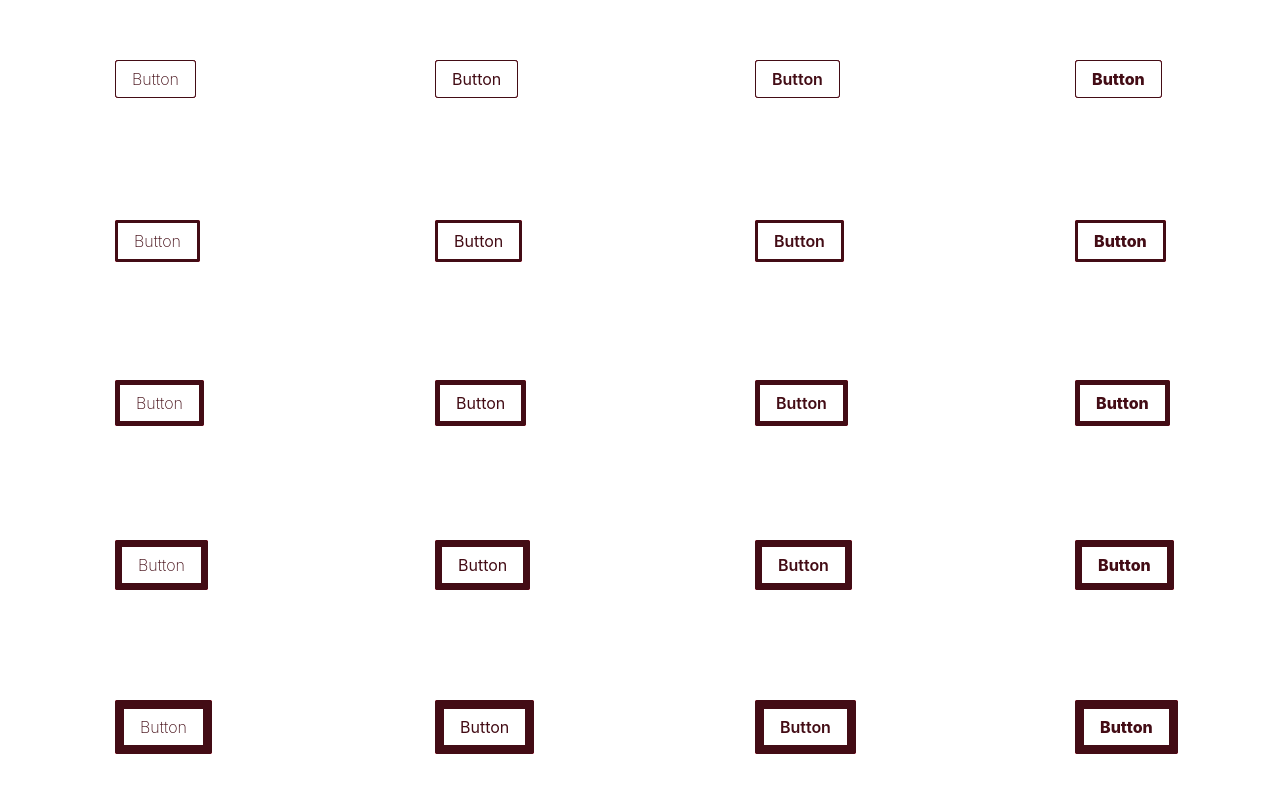
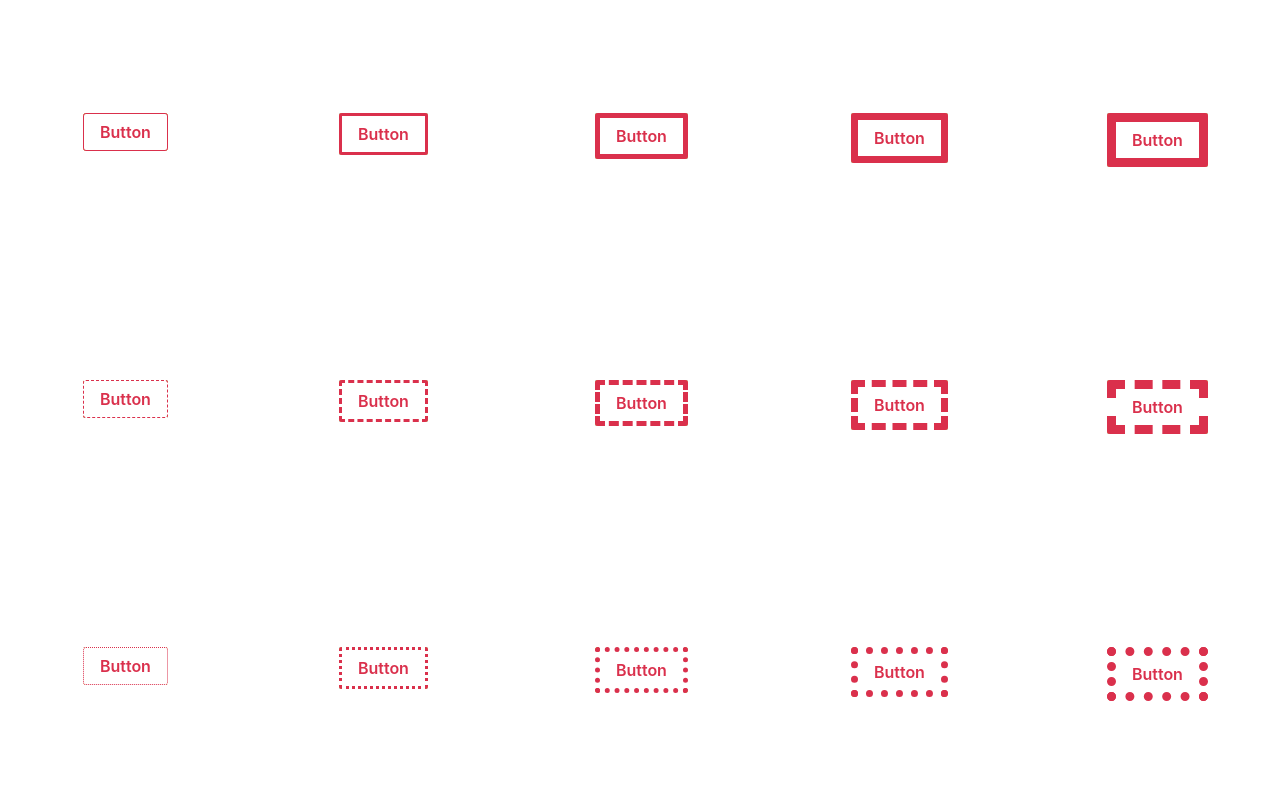
Before and after one commit to hturan/three-stacks, a React (Create React App) app: page / in a window 1280 px wide. Shown: the top 792 px of the page. Built offline with nearby package versions, Linux system fonts and the light colour scheme; the HTML template or start-up script is replaced by a standard one.

Commit message:
cleaned up component API

```diff
--- a/src/App.js
+++ b/src/App.js
@@ -19,119 +19,19 @@ const Button = ({ style }) => (
   </a>
 );
 
-const colorScales = {
-  red: [
-    '#430c15',
-    '#711423',
-    '#a01c32',
-    '#bf223c',
+const colors = [
   '#da304c',
-    '#e35f75',
-    '#ec93a2',
-    '#f3bac3',
-    '#f9dce1',
-    '#fcf0f2'
-  ].reverse(),
-  orange: [
-    '#341a04',
-    '#5b2c06',
-    '#813f09',
-    '#a24f0b',
-    '#b6590d',
-    '#e06d10',
   '#f4a15d',
-    '#f8c296',
-    '#fbdbc1',
-    '#fdf1e7'
-  ].reverse(),
-  gold: [
-    '#2c1c02',
-    '#573905',
-    '#744c06',
-    '#8e5c07',
-    '#a26a09',
-    '#c7820a',
   '#f4a929',
-    '#f8cd81',
-    '#fbe2b6',
-    '#fdf3e2'
-  ].reverse(),
-  green: [
-    '#0f2417',
-    '#1c422b',
-    '#285d3d',
-    '#31724b',
-    '#398557',
-    '#46a46c',
   '#79c698',
-    '#b0ddc2',
-    '#d8eee1',
-    '#eff8f3'
-  ].reverse(),
-  cyan: [
-    '#0c2427',
-    '#164249',
-    '#1d5962',
-    '#26727e',
-    '#2b818e',
-    '#35a0b1',
   '#66c3d1',
-    '#a5dce4',
-    '#d0edf1',
-    '#e9f7f9'
-  ].reverse(),
-  blue: [
-    '#0c2231',
-    '#163d57',
-    '#1f567a',
-    '#276d9b',
-    '#2c7cb0',
   '#479ad1',
-    '#7cb7de',
-    '#add2eb',
-    '#d6e9f5',
-    '#ebf4fa'
-  ].reverse(),
-  indigo: [
-    '#181e34',
-    '#2c365e',
-    '#404e88',
-    '#5062aa',
-    '#6373b6',
   '#8794c7',
-    '#a5aed5',
-    '#c8cde5',
-    '#e0e3f0',
-    '#f1f3f8'
-  ].reverse(),
-  violet: [
-    '#2d1832',
-    '#502b5a',
-    '#753f83',
-    '#8e4c9e',
-    '#9f5bb0',
-    '#b683c3',
-    '#c9a2d2',
-    '#dbc1e1',
-    '#ebddee',
-    '#f7f1f8'
-  ].reverse(),
-  gray: [
-    '#1d1f20',
-    '#36393a',
-    '#4e5255',
-    '#62676a',
-    '#72777b',
-    '#92979b',
-    '#b7bbbd',
-    '#d5d7d8',
-    '#eaebeb',
-    '#f7f7f8'
-  ].reverse()
-};
-
+  '#b683c3'
+].reverse();
 const fontWeights = [200, 400, 600, 800];
 const borderWidths = [1, 3, 5, 7, 9];
+const borderStyles = ['solid', 'dashed', 'dotted'];
 
 class ThreeStacks extends Component {
   state = {
@@ -150,12 +50,30 @@ class ThreeStacks extends Component {
   componentDidMount = () => {
     window.addEventListener('wheel', e => {
       const diff = e.deltaY;
+      const newPerspective = this.state.perspective + diff;
 
+      if (newPerspective > 0) {
         this.setState({
-        perspective: this.state.perspective + diff
-      })
-    })
+          perspective: newPerspective
+        });
       }
+    });
+
+    // Spring
+    // window.addEventListener('devicemotion', e => {
+    //   const x = e.acceleration.x / 5;
+    //   const y = e.acceleration.y / 5;
+
+    //   this.setState({ mouseX: x, mouseY: y });
+    // })
+
+    window.addEventListener('deviceorientation', e => {
+      const x = e.gamma / 30 + 0.5;
+      const y = e.beta / 30 + 0.5;
+
+      this.setState({ mouseX: x, mouseY: y });
+    });
+  };
 
   render() {
     const { mouseX, mouseY, perspective } = this.state;
@@ -181,13 +99,19 @@ class ThreeStacks extends Component {
         onMouseMove={this.handleMouseMove}
         ref={ref => (this.ref = ref)}
       >
-        {y.map((_, yi) =>
-          x.map((_, xi) => (
-            <div style={{position: 'relative'}}>
-              {z.map((_, zi) => {
-                return (
-                  render(xi, yi, zi)
-                );
+        {y.map(yv =>
+          x.map(xv => (
+            <div style={{ position: 'relative' }}>
+              {z.map((zv, index) => {
+                const comp = render(xv, yv, zv);
+
+                return React.cloneElement(comp, {
+                  style: {
+                    ...(comp.props.style || {}),
+                    transform: `translateZ(${index * 40}px)`,
+                    zIndex: index + 1
+                  }
+                });
               })}
             </div>
           ))
@@ -197,23 +121,18 @@ class ThreeStacks extends Component {
   }
 }
 
-// const colors = Object.keys(colorScales).map(color => colorScales[color][3])
-const colors = colorScales['red'];
-
 const App = () => (
   <ThreeStacks
-    x={fontWeights}
-    y={borderWidths}
+    x={borderWidths}
+    y={borderStyles}
     z={colors}
     render={(x, y, z) => (
       <Button
         style={{
-          transform: `translateZ(${z * 40}px)`,
-          fontWeight: fontWeights[x],
-          borderWidth: borderWidths[y],
-          borderColor: colors[z],
-          color: colors[z],
-          zIndex: z + 1
+          borderStyle: y,
+          borderWidth: x,
+          borderColor: z,
+          color: z
         }}
       />
     )}
```
Lines whose indentation alone changed are shown as unchanged.
